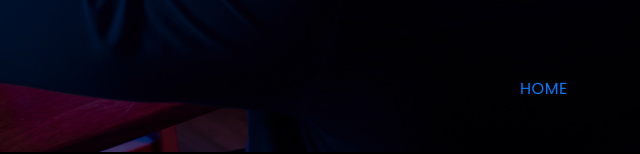
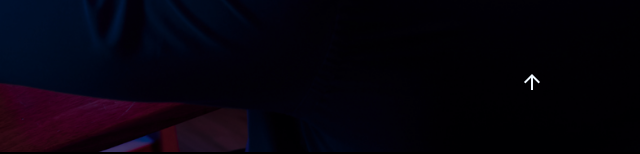
Before and after one commit to GrayWolf52/CV, a plain HTML site: page index.html in a window 1280 px wide. Shown: the part 662-816 px from the top of the page, 632-1272 px from the left. Drawn offline with Linux system fonts and the light colour scheme; a web font is replaced by a local one.

Commit message:
commit 4

```diff
--- a/index.html
+++ b/index.html
@@ -73,7 +73,9 @@
                     <div class="line"></div>
                 </div>
                 <div class="copy-right">
-                    <h6><a href="#home">HOME</a></h6>
+                    <h6><a href="#home"><span style="color: aliceblue;" class="material-icons">
+                                arrow_upward
+                            </span></a></h6>
                 </div>
             </div>
         </div>
```
